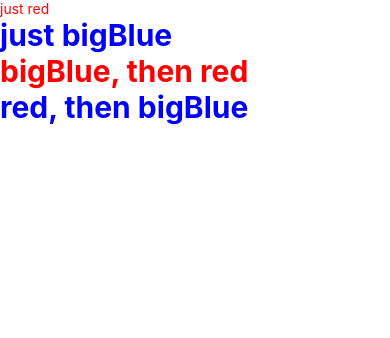
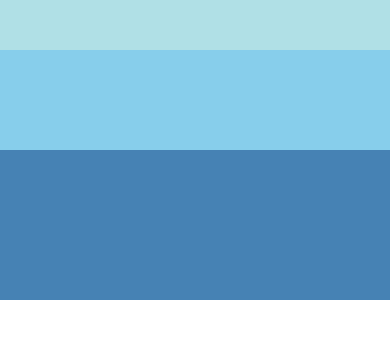
Before and after one commit to pistolphat/reactNative, a React Native app in the folder AwesomeProject/: screen / in a window 390 px wide. Shown: the top 338 px of the page. Built offline with nearby package versions, Linux system fonts and the light colour scheme.

Commit message:
height and width

```diff
--- a/AwesomeProject/App.js
+++ b/AwesomeProject/App.js
@@ -1,25 +1,16 @@
 import React, { Component } from 'react';
-import { AppRegistry, StyleSheet, Text, View } from 'react-native';
+import { AppRegistry, View } from 'react-native';
 
-const styles = StyleSheet.create({
-  bigBlue: {
-    color: 'blue',
-    fontWeight: 'bold',
-    fontSize: 30,
-  },
-  red: {
-    color: 'red',
-  },
-});
-
-export default class LotsOfStyles extends Component {
+export default class FlexDimensionsBasics extends Component {
   render() {
     return (
-      <View>
-        <Text style={styles.red}>just red</Text>
-        <Text style={styles.bigBlue}>just bigBlue</Text>
-        <Text style={[styles.bigBlue, styles.red]}>bigBlue, then red</Text>
-        <Text style={[styles.red, styles.bigBlue]}>red, then bigBlue</Text>
+      // Try removing the `flex: 1` on the parent View.
+      // The parent will not have dimensions, so the children can't expand.
+      // What if you add `height: 300` instead of `flex: 1`?
+      <View style={{height:300}}>
+        <View style={{flex: 1, backgroundColor: 'powderblue'}} />
+        <View style={{flex: 2, backgroundColor: 'skyblue'}} />
+        <View style={{flex: 3, backgroundColor: 'steelblue'}} />
       </View>
     );
   }
```
